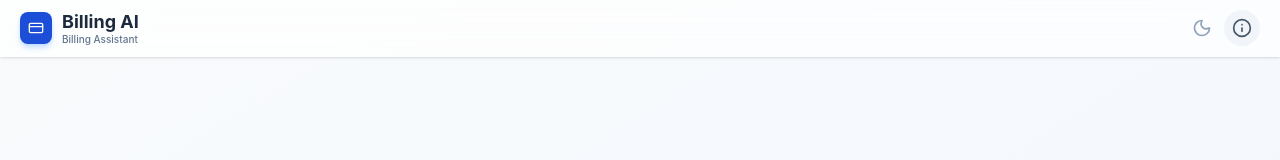
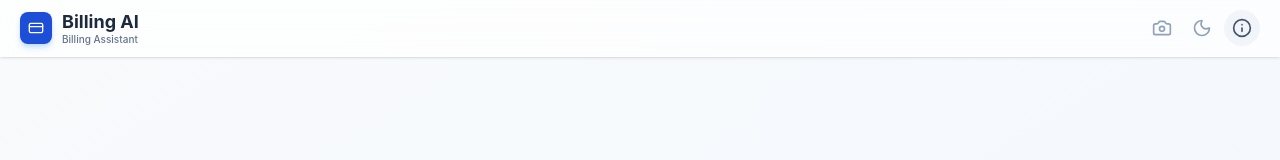
Before and after one commit to jpjp92/langtest, a React (Vite) app in the folder frontend/: page / in a window 1280 px wide. Shown: the top 160 px of the page. Built offline with nearby package versions, Linux system fonts and the light colour scheme; no server answers.

Commit message:
add: 대화내용 캡처

```diff
--- a/frontend/package.json
+++ b/frontend/package.json
@@ -15,6 +15,8 @@
     "autoprefixer": "^10.4.24",
     "axios": "^1.13.5",
     "framer-motion": "^12.34.3",
+    "html-to-image": "^1.11.13",
+    "html2canvas": "^1.4.1",
     "lucide-react": "^0.575.0",
     "postcss": "^8.5.6",
     "react": "^19.2.0",
--- a/frontend/src/App.jsx
+++ b/frontend/src/App.jsx
@@ -1,8 +1,9 @@
 import React, { useState, useEffect, useRef } from 'react';
 import axios from 'axios';
-import { Send, User, Bot, CreditCard, PieChart, HelpCircle, Loader2, AlertCircle, Zap, Calculator, ArrowRightLeft, Info, X, Moon, Sun } from 'lucide-react';
+import { Bot, User, Send, CreditCard, PieChart, Calculator, ArrowRightLeft, Info, X, Moon, Sun, Camera, Zap, Loader2, AlertCircle, HelpCircle } from 'lucide-react';
 import ReactMarkdown from 'react-markdown';
 import { motion, AnimatePresence } from 'framer-motion';
+import { toPng } from 'html-to-image';
 
 const getApiUrl = () => {
   // 개발 환경이나 환경 변수가 설정된 경우 우선 사용
@@ -66,6 +67,40 @@ function App() {
     }
   };
 
+  const handleCapture = async () => {
+    if (!scrollRef.current) return;
+
+    try {
+      setIsLoading(true);
+      const target = scrollRef.current;
+
+      // html-to-image를 사용하여 캡처 시, 스크롤 영역 전체를 잡기 위한 설정 추가
+      const dataUrl = await toPng(target, {
+        backgroundColor: isDarkMode ? '#0f172a' : '#f8fafc',
+        pixelRatio: 2,
+        width: target.scrollWidth,
+        height: target.scrollHeight,
+        style: {
+          overflow: 'visible',
+          maxHeight: 'none',
+          height: `${target.scrollHeight}px`,
+        }
+      });
+
+      const link = document.createElement('a');
+      link.href = dataUrl;
+      link.download = `billing-ai-chat-${new Date().getTime()}.png`;
+      document.body.appendChild(link);
+      link.click();
+      document.body.removeChild(link);
+    } catch (error) {
+      console.error('Screenshot capture failed:', error);
+      alert('스크린샷 저장 중 오류가 발생했습니다.');
+    } finally {
+      setIsLoading(false);
+    }
+  };
+
   const quickStyles = [
     { icon: <CreditCard className="w-5 h-5" />, label: '요금제 둘러보기', text: '현재 이용 가능한 모든 요금제 종류와 특징을 알려줘' },
     { icon: <PieChart className="w-5 h-5" />, label: '월별 요금 분석', text: '지난 달 청구된 상세 요금 내역을 분석해줘' },
@@ -87,6 +122,15 @@ function App() {
           </div>
         </div>
         <div className="flex items-center space-x-1">
+          {/* Screenshot Toggle */}
+          <button
+            onClick={handleCapture}
+            className="p-2 text-slate-400 dark:text-slate-300 hover:text-brand dark:hover:text-brand-light transition-colors relative group"
+            title="대화 내역 저장"
+          >
+            <Camera className="w-5 h-5" />
+          </button>
+
           {/* Dark Mode Toggle */}
           <button onClick={() => setIsDarkMode(!isDarkMode)} className="p-2 text-slate-400 dark:text-slate-300 hover:text-brand dark:hover:text-amber-400 transition-colors relative group">
             {isDarkMode ? <Sun className="w-5 h-5 text-amber-400" /> : <Moon className="w-5 h-5" />}
@@ -160,6 +204,14 @@ function App() {
                   </button>
                 </div>
               </div>
+
+              <div className="space-y-3">
+                <h3 className="text-[15px] font-semibold text-slate-800 dark:text-slate-200 flex items-center transition-colors"><Camera className="w-4 h-4 mr-2 text-rose-500" /> 대화 내용 저장 가이드</h3>
+                <div className="text-sm text-slate-600 dark:text-slate-400 bg-slate-50 dark:bg-slate-800/60 p-4 rounded-2xl border border-slate-100 dark:border-slate-800/80 leading-relaxed transition-colors duration-300">
+                  상단의 <Camera className="w-3 h-3 inline-block" /> 아이콘을 클릭하면 현재까지의 대화 내역을 이미지 파일(.png)로 저장할 수 있습니다.
+                  중요한 분석 내용이나 추천 요금제 정보를 보관할 때 활용하세요!
+                </div>
+              </div>
             </div>
 
             <div className="mt-6 pt-6 border-t border-slate-100 dark:border-slate-700/50 transition-colors">
@@ -179,8 +231,10 @@ function App() {
         <AnimatePresence initial={false}>
           {messages.length === 0 && (
             <motion.div
+              key="empty-state"
               initial={{ opacity: 0, y: 20 }}
               animate={{ opacity: 1, y: 0 }}
+              exit={{ opacity: 0, y: -20 }}
               className="max-w-2xl mx-auto mt-20 text-center space-y-8"
             >
               <div className="space-y-4">
@@ -212,7 +266,7 @@ function App() {
 
           {messages.map((msg, idx) => (
             <motion.div
-              key={idx}
+              key={`msg-${idx}-${msg.role}`}
               initial={{ opacity: 0, x: msg.role === 'user' ? 20 : -20 }}
               animate={{ opacity: 1, x: 0 }}
               className={`flex ${msg.role === 'user' ? 'justify-end' : 'justify-start'}`}
```
Also changed, not shown: 1 other file (tests, documents, lock files or other folders).
